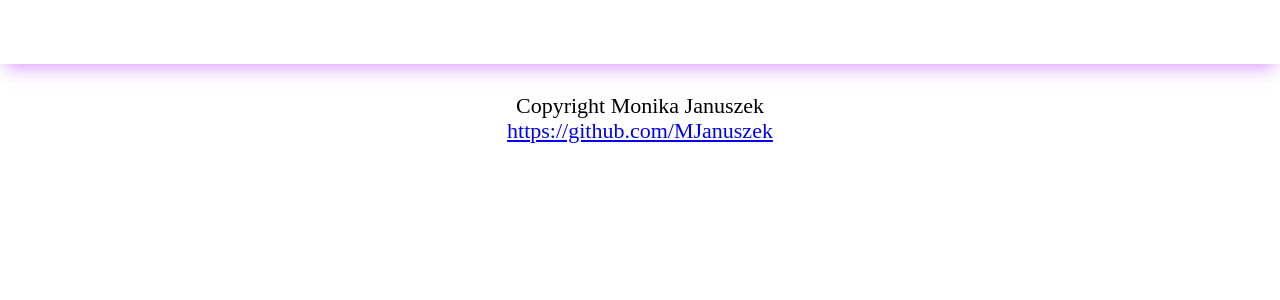
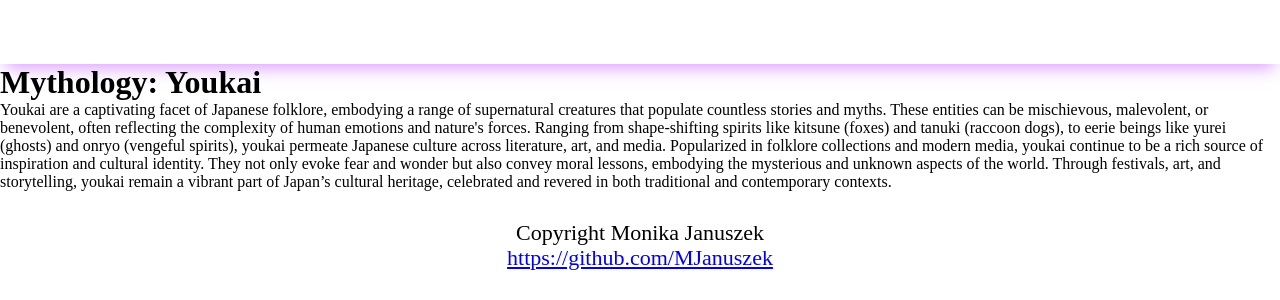
Before and after one commit to MJanuszek/about-japan-site, a React (Vite) app: page / in a window 1280 px wide. Shown: the part 3097-3397 px from the top of the page. Before the commit the page ends 3270 px from the top, so only its background shows below. Built offline with nearby package versions, Linux system fonts and the light colour scheme; a web font is replaced by a local one.

Commit message:
Mythology component added

```diff
--- a/components/Home.jsx
+++ b/components/Home.jsx
@@ -6,6 +6,7 @@ import Introduction from "./Introduction";
 import Discover from "./Discover";
 import Footer from "./Footer";
 import Quizz from "./Quizz";
+import Mythology from "./Mythology";
 
 function Home() {
   return (
@@ -15,6 +16,7 @@ function Home() {
       <Introduction />
       <Discover />
       <Quizz />
+      <Mythology />
       <Footer />
     </div>
   );
--- /dev/null
+++ b/components/Mythology.jsx
@@ -0,0 +1,25 @@
+function Mythology() {
+  return (
+    <div className="myths">
+      <h1 className="youkai">Mythology: Youkai</h1>
+      <div className="yokai-description">
+        Youkai are a captivating facet of Japanese folklore, embodying a range
+        of supernatural creatures that populate countless stories and myths.
+        These entities can be mischievous, malevolent, or benevolent, often
+        reflecting the complexity of human emotions and nature's forces. Ranging
+        from shape-shifting spirits like kitsune (foxes) and tanuki (raccoon
+        dogs), to eerie beings like yurei (ghosts) and onryo (vengeful spirits),
+        youkai permeate Japanese culture across literature, art, and media.
+        Popularized in folklore collections and modern media, youkai continue to
+        be a rich source of inspiration and cultural identity. They not only
+        evoke fear and wonder but also convey moral lessons, embodying the
+        mysterious and unknown aspects of the world. Through festivals, art, and
+        storytelling, youkai remain a vibrant part of Japan’s cultural heritage,
+        celebrated and revered in both traditional and contemporary contexts.
+      </div>
+      <div className="yokai-gallery"></div>
+    </div>
+  );
+}
+
+export default Mythology;
```
